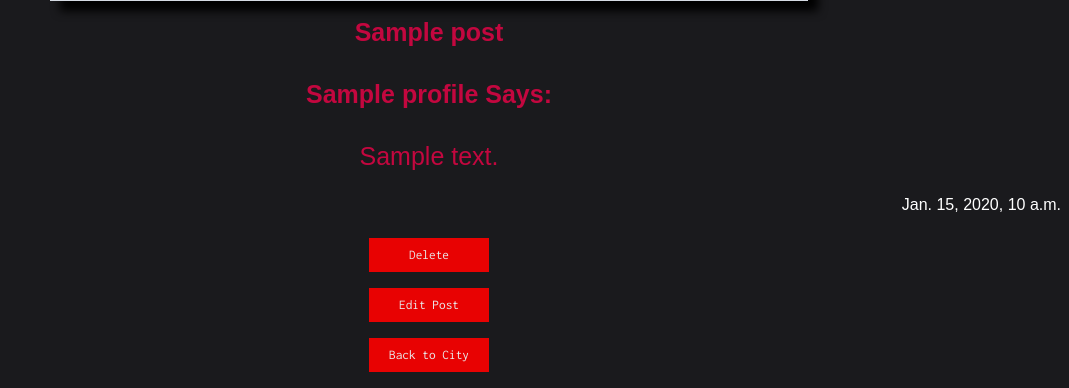
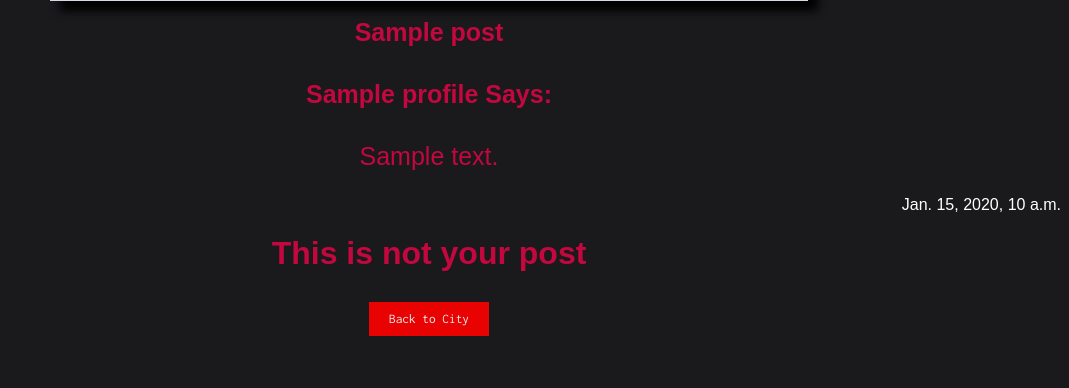
Before and after one commit to michaelbryanstark/Project-Wayfarer, a Django app: page /cities/posts/1/ in a window 1280 px wide. Shown: the part 667-1055 px from the top of the page, without its empty margins (211-1280 px from the left). After the commit the page ends 1003 px from the top, so only its background shows below. Run offline with Django 3.2, Linux system fonts and the light colour scheme; tables that the repository leaves empty hold one stand-in row (values such as "Sample post"); grey boxes marked "Sample" are stand-in pictures; some web fonts are replaced.

Commit message:
post edit protect

```diff
--- a/main_app/templates/post_detail.html
+++ b/main_app/templates/post_detail.html
@@ -23,6 +23,7 @@
     <p class='created-on'>{{post.date_created}}</p>
     </div>
   </div>
+  {%if user.profile.id == post.author_id%}
   <div class="icon">
   <a href="{% url 'post_delete' post.pk %}" class=" is-danger">
       <button class="button-delete">Delete</button>
@@ -31,6 +32,9 @@
       <a href="{% url 'post_edit' post.pk %}" class=" is-danger">
           <button class="button-delete">Edit Post</button>
         </div>
+        {% else %}
+        <h1>This is not your post</h1>
+        {% endif %}
     <div class="icon">
       <a href="{% url 'city_detail' post.city_id %}" class=" is-danger">
           <button class="button-delete">Back to City</button>
--- a/main_app/views.py
+++ b/main_app/views.py
@@ -102,7 +102,7 @@ class PostDelete(DeleteView):
 class PostEdit(UpdateView):
     model = Post
     fields = ['title', 'image', 'text']
-    template_name = 'post_edit.html'
+    template_name = 'editprofile.html'
     def get_success_url(self):
          print(self.kwargs)
          return reverse('post_detail', kwargs={'pk': self.object.pk})
```
